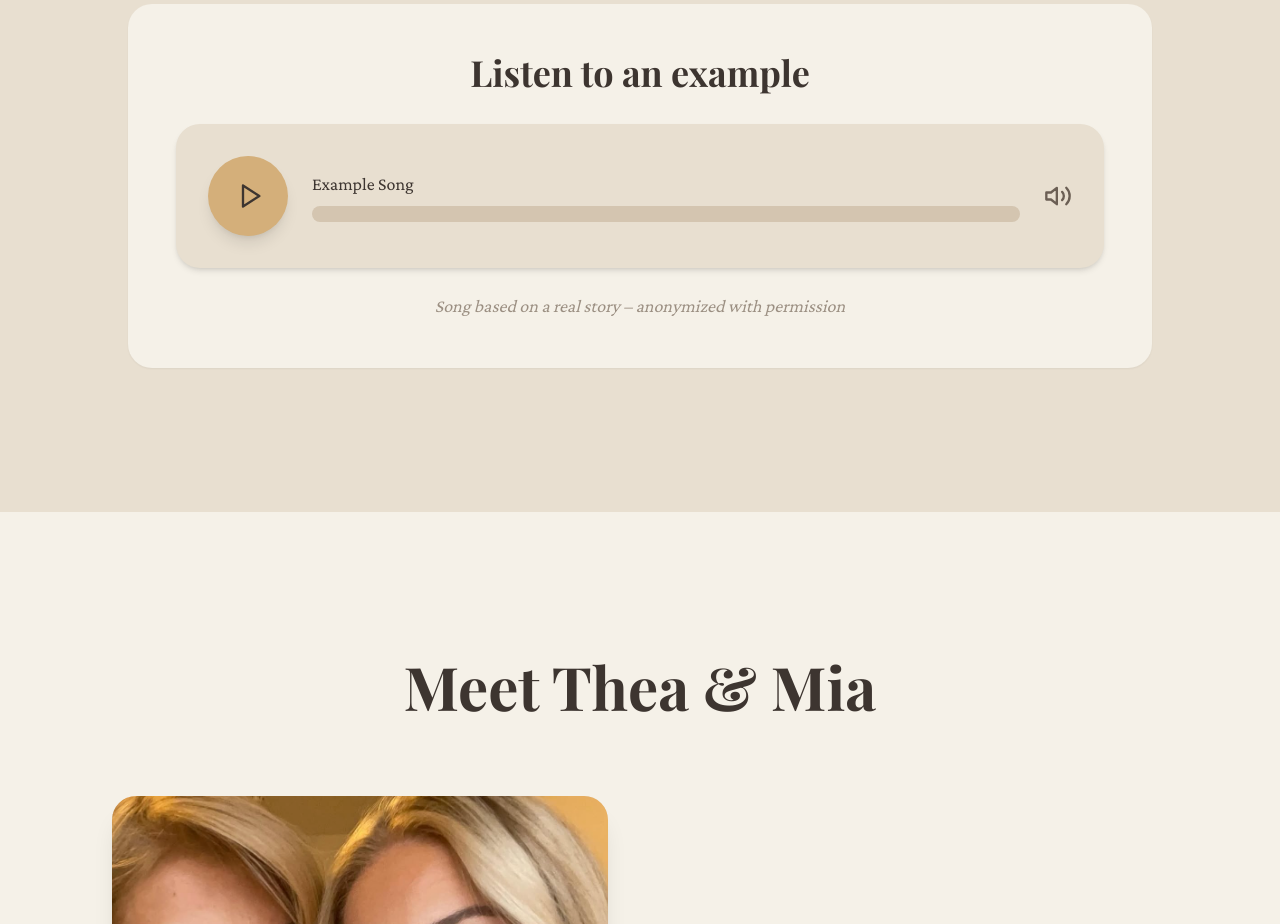
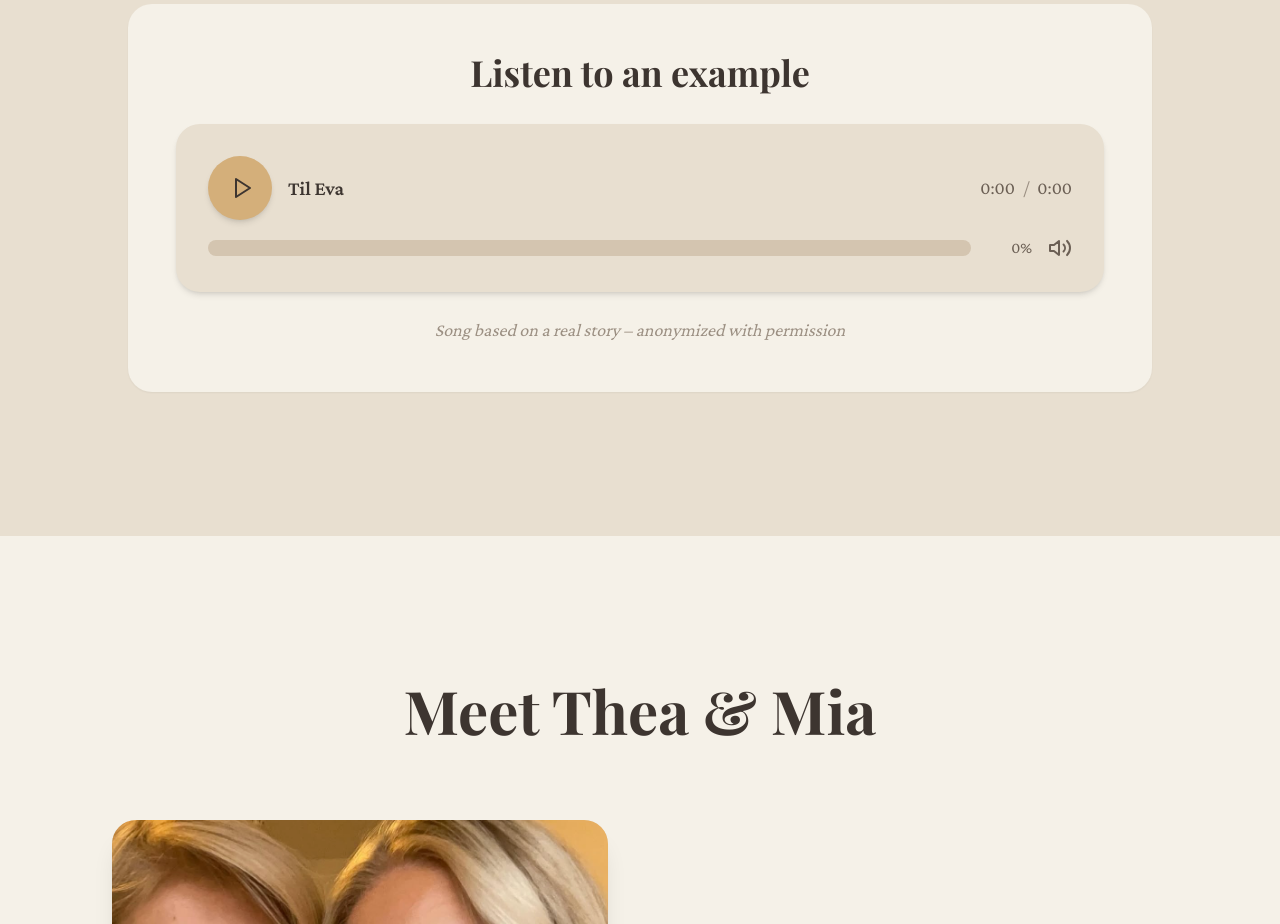
Before and after one commit to wilmessimon/sangtildeg-no, a Next.js app: page /en in a window 1280 px wide. Shown: the part 2260-3184 px from the top of the page. Built offline with nearby package versions, Linux system fonts and the light colour scheme.

Commit message:
Upgrade: Enhanced audio player with time display, clickable progress bar, and percentage

```diff
--- a/app/[locale]/components/WhyASong.tsx
+++ b/app/[locale]/components/WhyASong.tsx
@@ -47,10 +47,9 @@ export default function WhyASong() {
               {t('audioHeader')}
             </h3>
 
-            {/* Placeholder for audio - replace with actual audio file */}
             <AudioPlayer
-              src="/audio/example-song.mp3"
-              title="Example Song"
+              src="/audio/til-eva-example.mp3"
+              title="Til Eva"
             />
 
             <p className="text-base md:text-lg text-text-light text-center mt-6 italic">
--- a/components/AudioPlayer.tsx
+++ b/components/AudioPlayer.tsx
@@ -12,7 +12,10 @@ interface AudioPlayerProps {
 export default function AudioPlayer({ src, title }: AudioPlayerProps) {
   const [isPlaying, setIsPlaying] = useState(false);
   const [progress, setProgress] = useState(0);
+  const [currentTime, setCurrentTime] = useState(0);
+  const [duration, setDuration] = useState(0);
   const soundRef = useRef<Howl | null>(null);
+  const progressBarRef = useRef<HTMLDivElement>(null);
 
   useEffect(() => {
     soundRef.current = new Howl({
@@ -20,17 +23,24 @@ export default function AudioPlayer({ src, title }: AudioPlayerProps) {
       html5: true,
       onplay: () => setIsPlaying(true),
       onpause: () => setIsPlaying(false),
+      onload: () => {
+        if (soundRef.current) {
+          setDuration(soundRef.current.duration());
+        }
+      },
       onend: () => {
         setIsPlaying(false);
         setProgress(0);
+        setCurrentTime(0);
       },
     });
 
     const interval = setInterval(() => {
       if (soundRef.current && isPlaying) {
         const seek = soundRef.current.seek() as number;
-        const duration = soundRef.current.duration();
-        setProgress((seek / duration) * 100);
+        const dur = soundRef.current.duration();
+        setCurrentTime(seek);
+        setProgress((seek / dur) * 100);
       }
     }, 100);
 
@@ -50,27 +60,74 @@ export default function AudioPlayer({ src, title }: AudioPlayerProps) {
     }
   };
 
+  const handleProgressClick = (e: React.MouseEvent<HTMLDivElement>) => {
+    if (progressBarRef.current && soundRef.current) {
+      const rect = progressBarRef.current.getBoundingClientRect();
+      const clickX = e.clientX - rect.left;
+      const percentage = (clickX / rect.width) * 100;
+      const newTime = (percentage / 100) * duration;
+
+      soundRef.current.seek(newTime);
+      setProgress(percentage);
+      setCurrentTime(newTime);
+    }
+  };
+
+  const formatTime = (seconds: number) => {
+    const mins = Math.floor(seconds / 60);
+    const secs = Math.floor(seconds % 60);
+    return `${mins}:${secs.toString().padStart(2, '0')}`;
+  };
+
   return (
-    <div className="flex items-center gap-6 p-6 md:p-8 bg-beige rounded-3xl shadow-md">
-      <button
-        onClick={togglePlay}
-        className="w-16 h-16 md:w-20 md:h-20 rounded-full bg-accent-gold flex items-center justify-center hover:scale-105 transition-transform focus:outline-none focus:ring-2 focus:ring-accent-gold focus:ring-offset-2 shadow-lg"
-        aria-label={isPlaying ? 'Pause' : 'Play'}
-      >
-        {isPlaying ? <Pause size={28} /> : <Play size={28} className="ml-1" />}
-      </button>
+    <div className="flex flex-col gap-4 p-6 md:p-8 bg-beige rounded-3xl shadow-md hover:shadow-xl transition-shadow">
+      {/* Title & Time Row */}
+      <div className="flex items-center justify-between">
+        <div className="flex items-center gap-4 flex-1">
+          <button
+            onClick={togglePlay}
+            className="w-14 h-14 md:w-16 md:h-16 rounded-full bg-accent-gold flex items-center justify-center hover:scale-110 hover:shadow-lg transition-all focus:outline-none focus:ring-2 focus:ring-accent-gold focus:ring-offset-2 shadow-md"
+            aria-label={isPlaying ? 'Pause' : 'Play'}
+          >
+            {isPlaying ? <Pause size={24} /> : <Play size={24} className="ml-1" />}
+          </button>
 
-      <div className="flex-1">
-        {title && <p className="text-base md:text-lg font-medium mb-2">{title}</p>}
-        <div className="h-3 md:h-4 bg-warm rounded-full overflow-hidden">
+          {title && (
+            <p className="text-lg md:text-xl font-semibold text-text-primary">
+              {title}
+            </p>
+          )}
+        </div>
+
+        {/* Time Display */}
+        <div className="flex items-center gap-2 text-base md:text-lg font-medium text-text-secondary">
+          <span>{formatTime(currentTime)}</span>
+          <span className="text-text-light">/</span>
+          <span>{formatTime(duration)}</span>
+        </div>
+      </div>
+
+      {/* Progress Bar - Clickable */}
+      <div className="flex items-center gap-4">
+        <div
+          ref={progressBarRef}
+          onClick={handleProgressClick}
+          className="flex-1 h-3 md:h-4 bg-warm rounded-full overflow-hidden cursor-pointer hover:h-4 md:hover:h-5 transition-all group"
+        >
           <div
-            className="h-full bg-accent-gold transition-all"
+            className="h-full bg-accent-gold transition-all group-hover:bg-gradient-to-r group-hover:from-accent-gold group-hover:to-yellow-600"
             style={{ width: `${progress}%` }}
           />
         </div>
+
+        {/* Percentage Display */}
+        <span className="text-sm md:text-base font-medium text-text-secondary min-w-[45px] text-right">
+          {Math.round(progress)}%
+        </span>
+
+        {/* Volume Icon */}
+        <Volume2 size={24} className="text-text-secondary" />
       </div>
-
-      <Volume2 size={28} className="text-text-secondary" />
     </div>
   );
 }
```
Also changed, not shown: public/audio/placeholder.txt (deleted), 1 other file (tests, documents, lock files or other folders).
